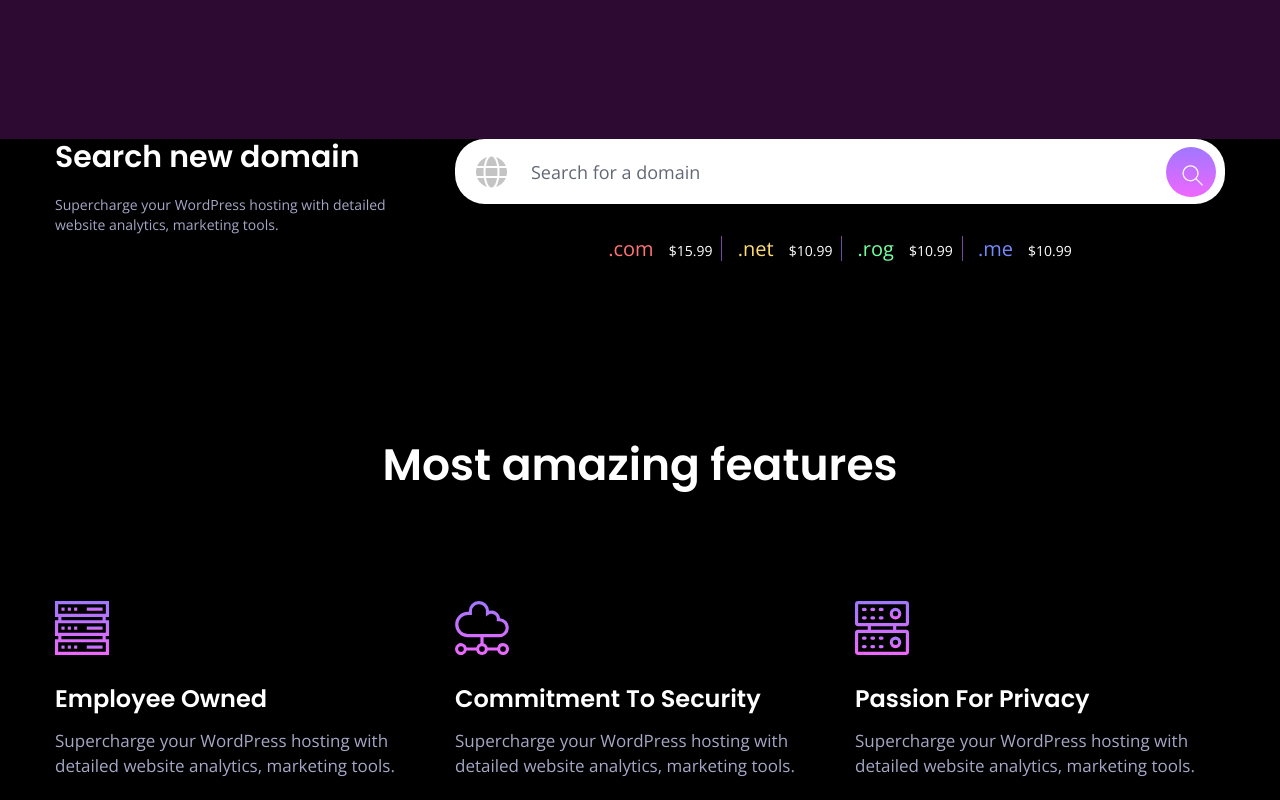
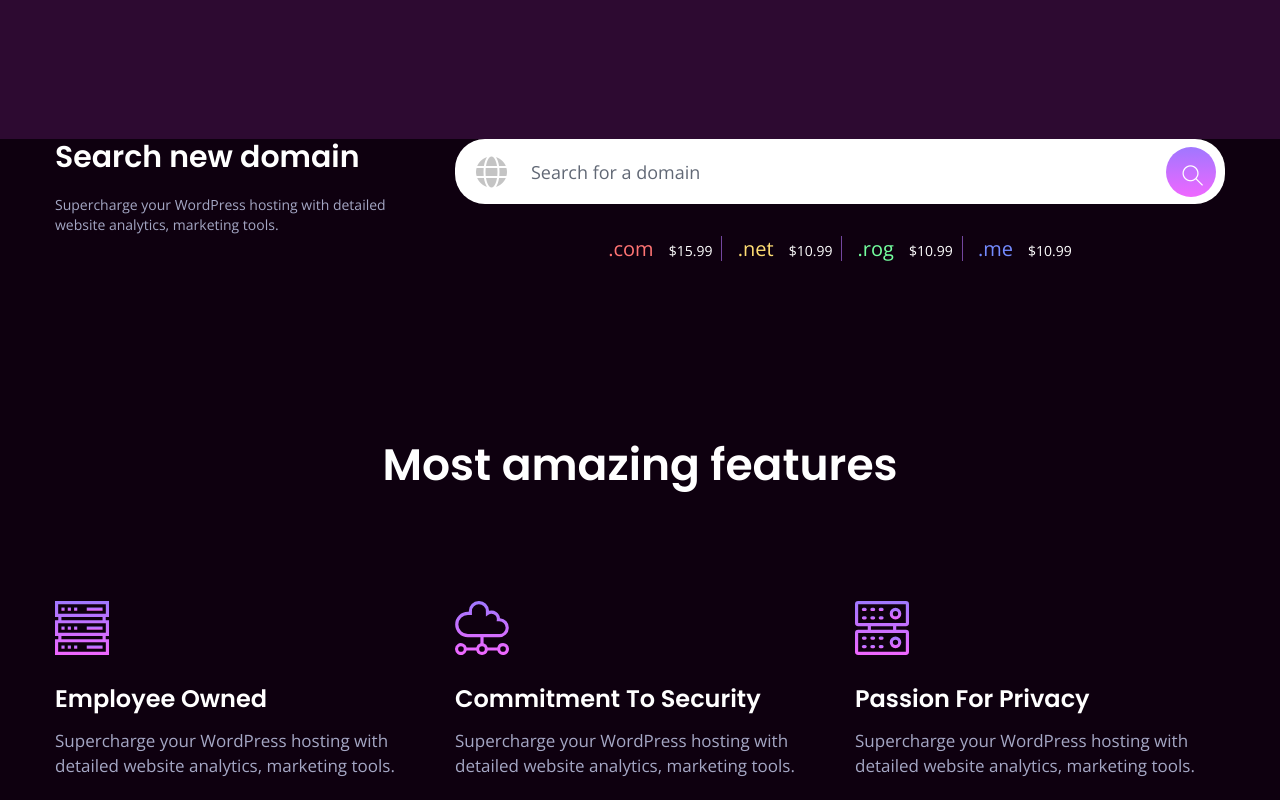
Before and after one commit to Keerthana-Nelamalli/LXE, a plain HTML site: page index.html in a window 1280 px wide. Shown: the part 760-1560 px from the top of the page. Drawn offline with nearby package versions, Linux system fonts and the light colour scheme; files that its build step writes are made by us from their sources.

Commit message:
Update _color.scss

```diff
--- a/assets/scss/_color.scss
+++ b/assets/scss/_color.scss
@@ -30,9 +30,9 @@
 
 
 // Section Bg
-	$section_bg1:#000000;
-	$section_bg1:#000000;
-	$section_bg1:#000000;
+	$section_bg1:#0e000f;
+	$section_bg1:#0e000f;
+	$section_bg1:#0e000f;
 
 .section-bg1{
 	background: $section_bg1;
```
